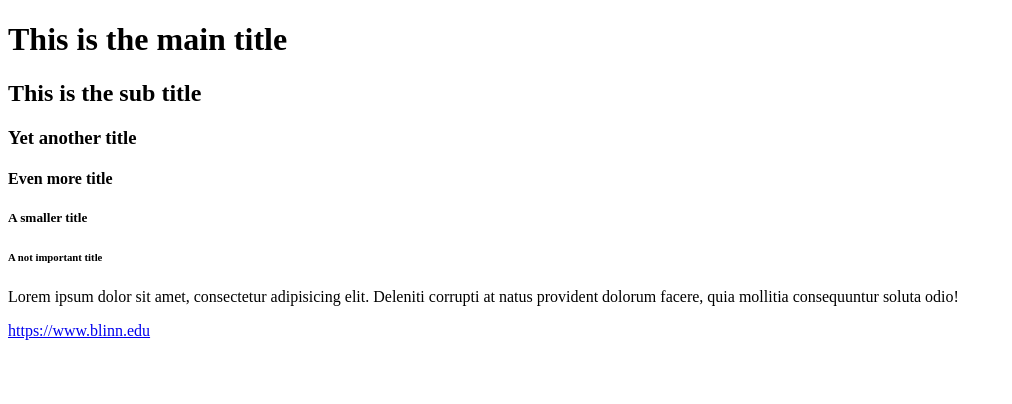
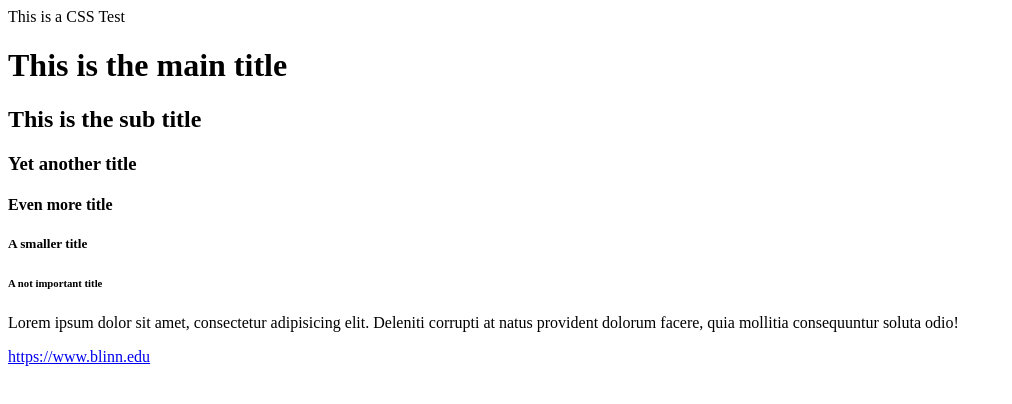
Before and after one commit to hania010/fall-2024, a plain HTML site: page index.html in a window 1280 px wide. Shown: the whole page, without its empty margins (0-1012 px from the left). Drawn offline with Linux system fonts and the light colour scheme.

Commit message:
added CSS

```diff
--- a/CSS/Style.CSS
+++ b/CSS/Style.CSS
@@ -0,0 +1,2 @@
+@import 'global.css';
+@import 'main.css';
--- /dev/null
+++ b/CSS/global.css
@@ -0,0 +1,20 @@
+/* colors */
+
+/*
+60% of #A11124
+30% of #E2671D
+10% of #7E700B
+*/
+
+:root {
+
+/* var(--dominantColor) !important; */
+dominantColor: #A11124;
+/* var(--secondaryColor) !important; */
+secondaryColor: #E2671D;
+/* var(--accentColor) !important; */
+accentColor: #7E700B;
+
+
+
+}
--- a/index.html
+++ b/index.html
@@ -5,8 +5,13 @@
   <meta http-equiv="X-UA-Compatible" content="IE=edge">
   <meta name="viewport" content="width=device-width, initial-scale=1.0">
   <title>My Codepen Website</title>
+<!-- Local CSS-->
+ <link herf="css/Style.CSS" />
 </head>
 <body>
+
+
+  <div class="test-font"> This is a CSS Test</div>
 <h1>This is the main title<h1>
 <h2>This is the sub title</h2>
 <h3>Yet another title</h3>
```
Also changed, not shown: CSS/main.css (added).
